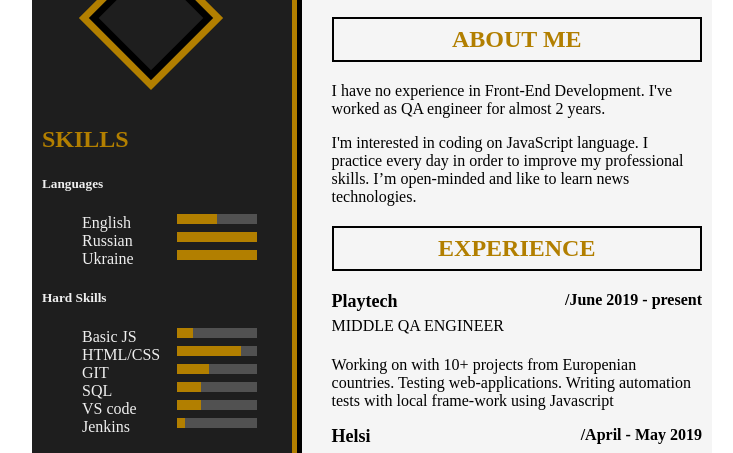
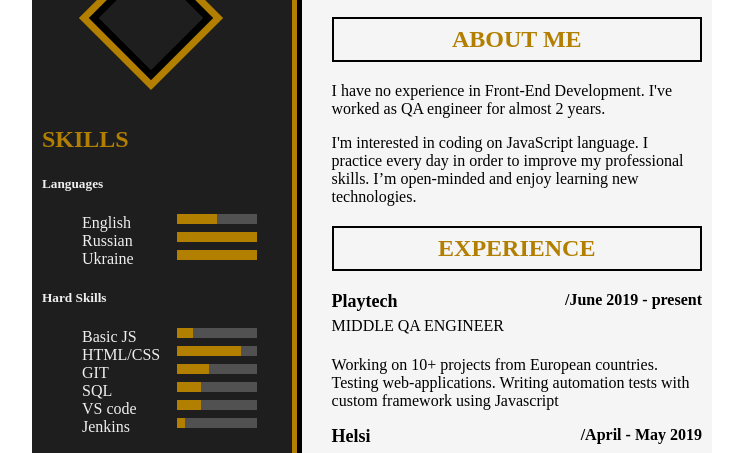
Before and after one commit to KateL9/rsschool-cv, a plain HTML site: page index.html in a window 1280 px wide. Shown: the part 101-554 px from the top of the page, without its empty margins (268-1001 px from the left). Drawn offline with Linux system fonts and the light colour scheme.

Commit message:
fix: remove typos

```diff
--- a/index.html
+++ b/index.html
@@ -65,7 +65,7 @@
                     <p>
                         I'm interested in coding on JavaScript language.
                         I practice every day in order to improve my professional skills.
-                        I’m open-minded and like to learn news technologies.
+                        I’m open-minded and enjoy learning new technologies.
                     </p>
                     </p>
                 </section>
@@ -77,8 +77,8 @@
                             <div class="company-name">Playtech</div>
                             <div>/June 2019 - present</div>
                             <div class="job-title">MIDDLE QA ENGINEER</div>
-							<p>Working on with 10+ projects from Europenian countries. Testing web-applications.
-                            Writing automation tests with local frame-work using Javascript</p>
+							<p>Working on 10+ projects from European countries. Testing web-applications.
+                            Writing automation tests with custom framework using Javascript</p>
                         </div>
 
                         <div>
@@ -105,12 +105,12 @@
                         </li>
 
                         <li>
-                            <h4>Learning HTML/CSS on W3Wschool;</h4>
+                            <h4>Learning HTML/CSS on W3Wschool</h4>
                             <span>2020</span>
 
                         </li>
                         <li>
-                            <h4>Took a part in different front-end marathons.</h4>
+                            <h4>Took a part in different front-end marathons</h4>
                             <span>2020</span>
                         </li>
                     </ul>
```
